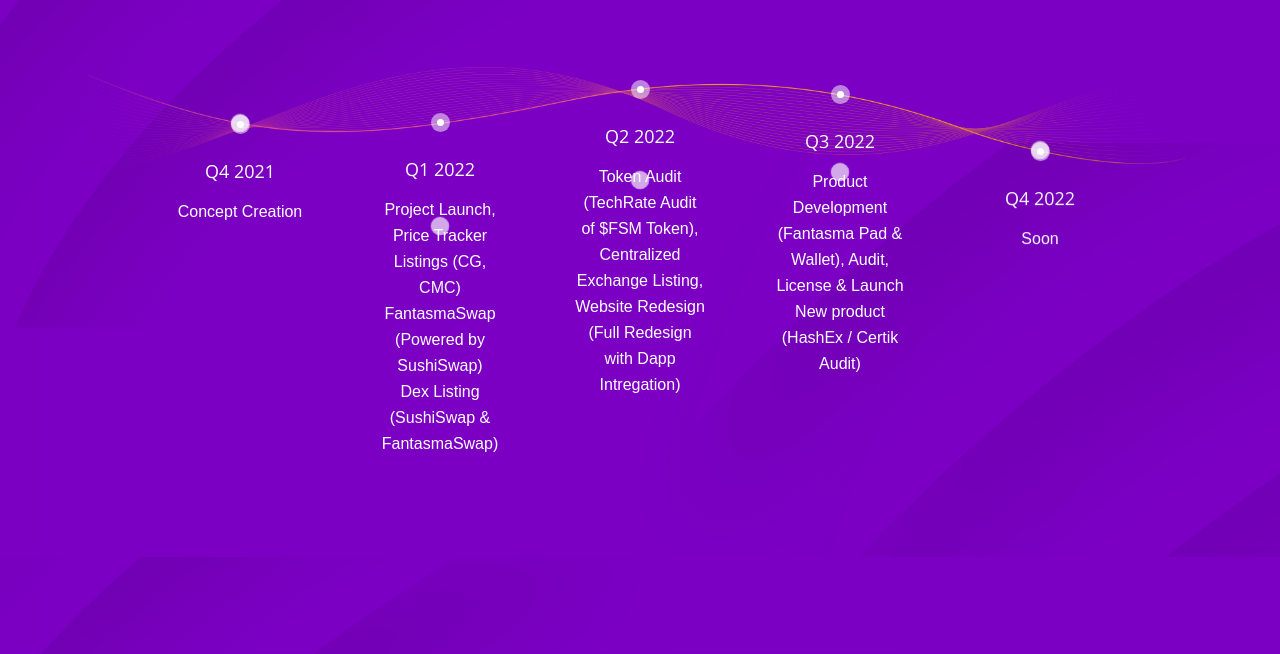
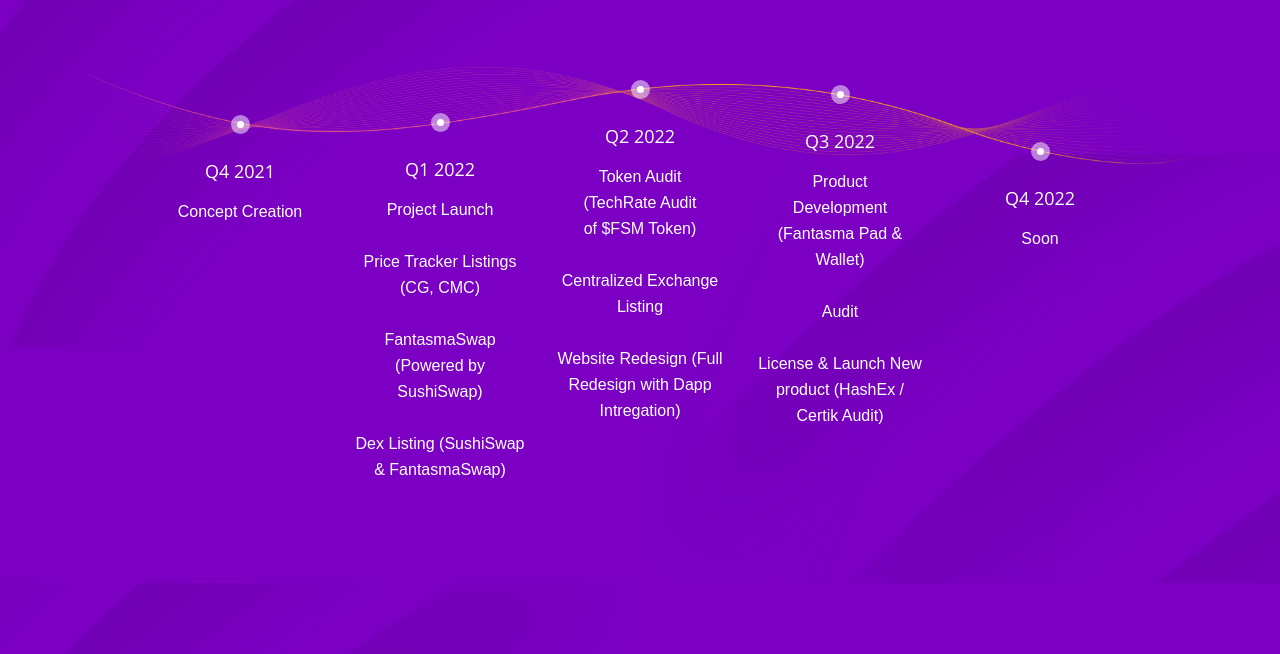
Before and after one commit to fantasma-network/pages, a plain HTML site: page index.html in a window 1280 px wide. Shown: the part 3003-3657 px from the top of the page. Drawn offline with nearby package versions, Linux system fonts and the light colour scheme; files whose address does not match are found by name.

Commit message:
Update index.html

```diff
--- a/index.html
+++ b/index.html
@@ -91,7 +91,7 @@
                         <p>
                             Fantasma is a meme token builds decentralized financial products that challenges modern banking, empowering you to do more with your crypto!
                         </p>
-                        <a href="https://app.fantasma.network/#/swap?outputCurrency=0x2004afe0bfa0a3f359c62502a0f83965811d053f" class="btn btn-primary">Get Fantasma</a>
+                        <a href="https://app.fantasma.network" class="btn btn-primary">Get Fantasma</a>
                     </div>
                 </div>
             </div>
@@ -184,7 +184,7 @@ another one.
                   <p>
                     Fantom Chain, as a product of Fantom.foundation, presents a new frontier with a rapid growing user base of 1M users, an easy-to-use platform to rapidly port apps from Ethereum and EVM-compatible chains, can process more transactions per minute than Ethereum, making it faster, cheaper, and greener to execute smart contracts.
                   </p>
-                  <a href="https://app.fantasma.network/#/swap?outputCurrency=0x2004afe0bfa0a3f359c62502a0f83965811d053f" class="btn btn-primary">Get Fantasma</a>
+                  <a href="https://app.fantasma.network" class="btn btn-primary">Get Fantasma</a>
               </div>
           </div>
       </div>
@@ -247,7 +247,6 @@ another one.
         <div class="row roadmap-timeline-item">
                 <div class="col-md xs-roadmap wow fadeInUp" data-wow-duration="1.5s">
                     <div class="single-roadmap-timeline">
-                          <b></b>
                         <h3>Q4 2021</h3>
                         <p>
                           Concept Creation
@@ -258,39 +257,35 @@ another one.
 
                 <div class="col-md xs-roadmap wow fadeInUp" data-wow-duration="2s">
                     <div class="single-roadmap-timeline">
-                          <b></b>
                         <h3>Q1 2022</h3>
                         <p>
-                            Project Launch, Price Tracker Listings (CG, CMC)</p><p>FantasmaSwap (Powered by SushiSwap)</p><p>Dex Listing (SushiSwap & FantasmaSwap)</p>
+                          Project Launch</p><br>Price Tracker Listings (CG, CMC)</br><br>FantasmaSwap (Powered by SushiSwap)</br><br>Dex Listing (SushiSwap & FantasmaSwap)</br>
 
                     </div>
                 </div>
 
                 <div class="col-md xs-roadmap wow fadeInUp" data-wow-duration="2.5s">
                     <div class="single-roadmap-timeline">
-                            <b></b>
                         <h3>Q2 2022</h3>
                         <p>
-                            Token Audit (TechRate Audit of $FSM Token), Centralized Exchange Listing, Website Redesign (Full Redesign with Dapp Intregation)
-                          </p>
+                          Token Audit (TechRate Audit of $FSM Token)</p><br>Centralized Exchange Listing</br><br>Website Redesign (Full Redesign with Dapp Intregation)</br>
+
 
                     </div>
                 </div>
 
                 <div class="col-md xs-roadmap wow fadeInUp" data-wow-duration="3s">
                     <div class="single-roadmap-timeline">
-                            <b></b>
                         <h3>Q3 2022</h3>
                         <p>
-                            Product Development (Fantasma Pad & Wallet), Audit, License & Launch New product (HashEx / Certik Audit)
-                          </p>
+                          Product Development (Fantasma Pad & Wallet)</p><br>Audit</br><br>License & Launch New product (HashEx / Certik Audit)</br>
+
 
                     </div>
                 </div>
 
                 <div class="col-md xs-roadmap wow fadeInUp" data-wow-duration="3.5s">
                     <div class="single-roadmap-timeline">
-                            <b></b>
                         <h3>Q4 2022</h3>
                         <p>
                         Soon
```
Lines whose indentation alone changed are shown as unchanged.
